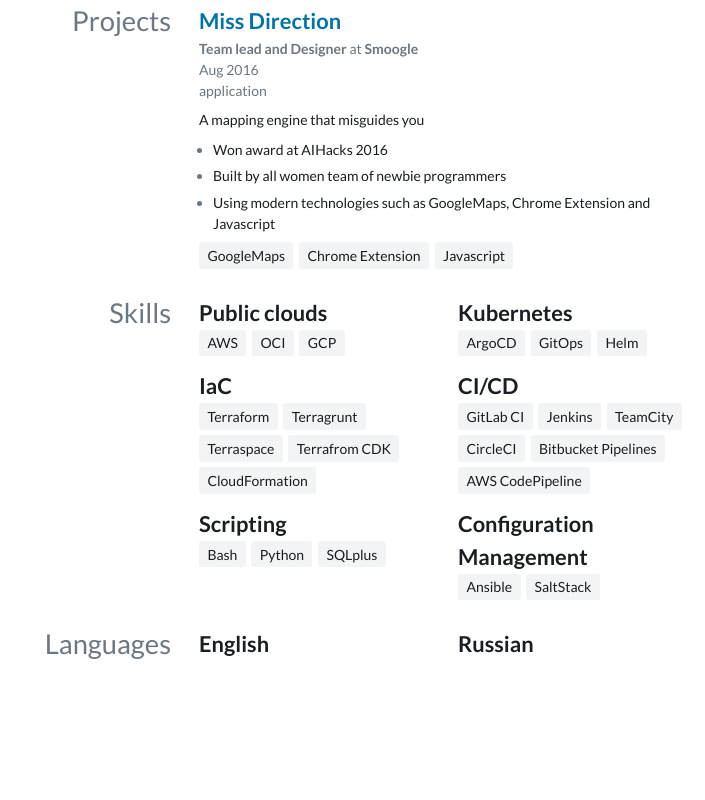
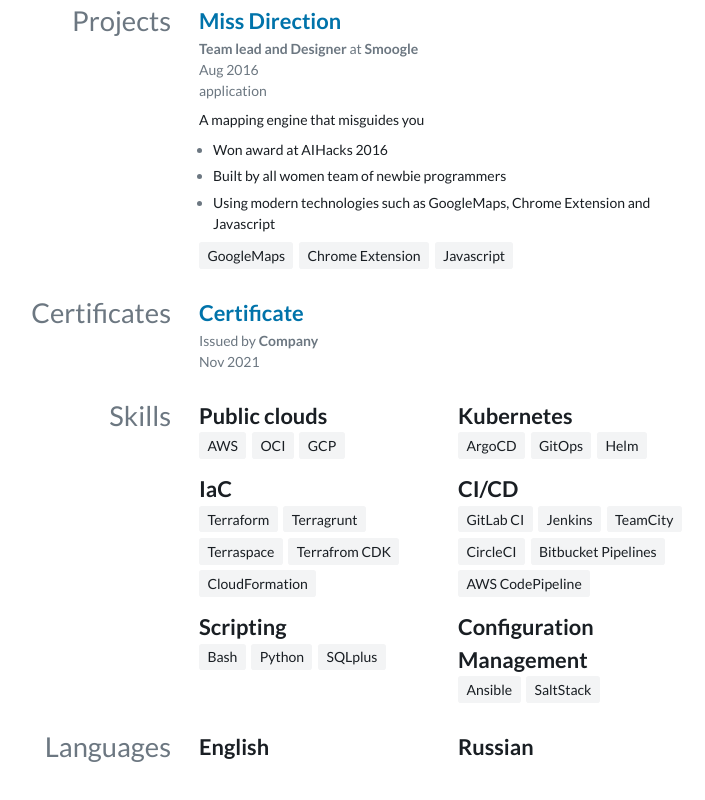
Before and after one commit to ratenio/ratenio.github.io, a plain HTML site: page index.html in a window 1280 px wide. Shown: the part 3039-3839 px from the top of the page, without its empty margins (287-992 px from the left). Before the commit the page ends 3756 px from the top, so only its background shows below. Drawn offline with Linux system fonts and the light colour scheme.

Commit message:
deploy: 89946b7bb7d647a78bda0a24694dc2f9965e00b8

```diff
--- a/index.html
+++ b/index.html
@@ -279,6 +279,22 @@ customElements.define('time-duration', TimeDuration)
         </div>
       </section>
 
+      <section id="certificates">
+        <h3>Certificates</h3>
+        <div class="stack">
+
+              <article>
+                <header>
+                  <h4><a href="https://certificate.com">Certificate</a></h4>
+                  <div class="meta">
+                    <div>Issued by <strong>Company</strong></div> <time datetime="2021-11-07">Nov 2021</time>
+                  </div>
+                </header>
+              </article>
+
+        </div>
+      </section>
+
 
       <section id="skills">
         <h3>Skills</h3>
```
